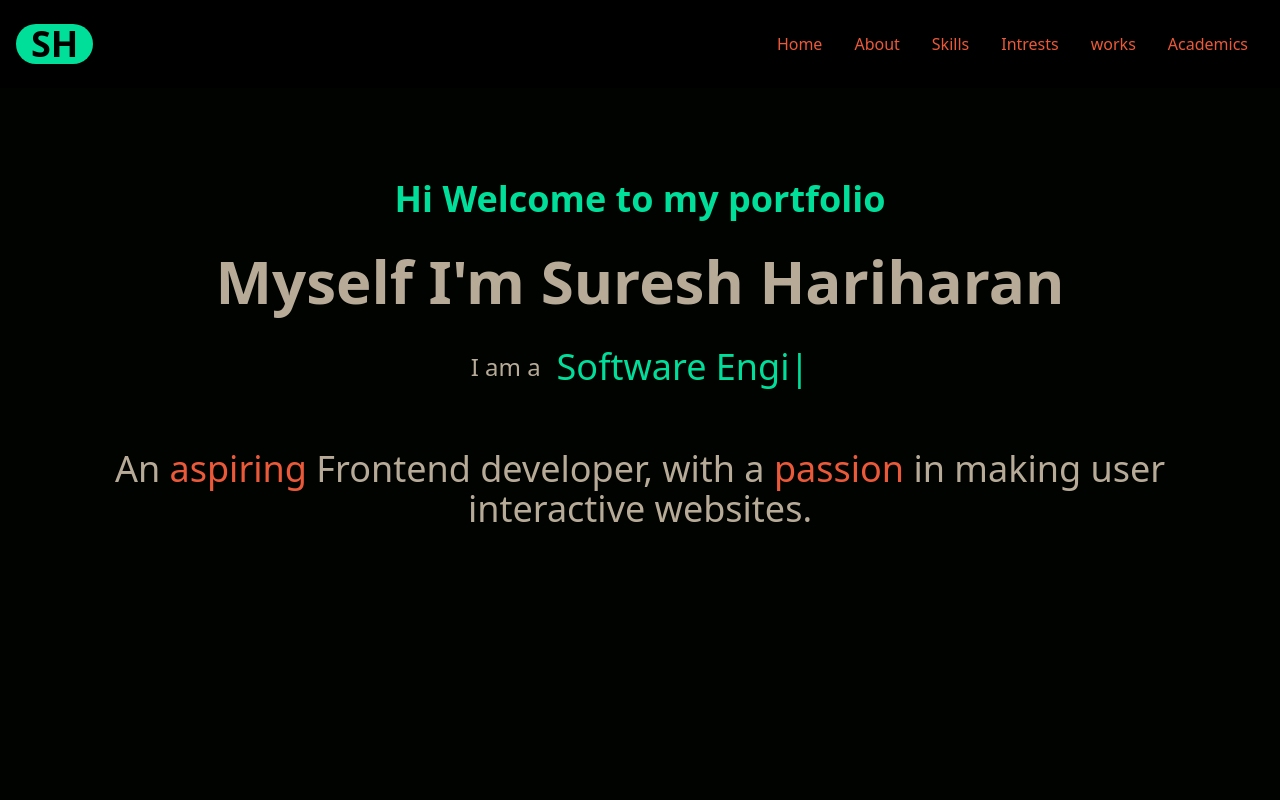
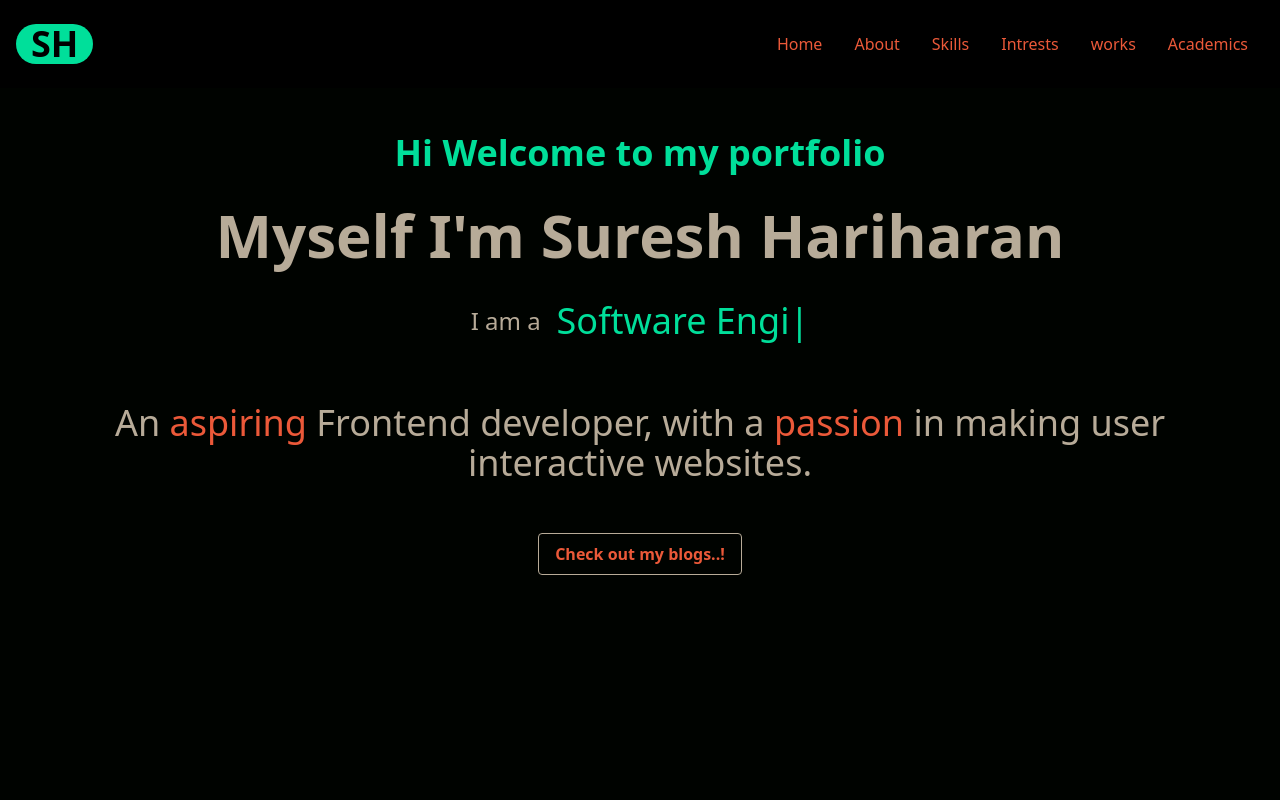
Before and after one commit to suresh-02/Portfolio, a React (Create React App) app: page / in a window 1280 px wide. Shown: the top 800 px of the page. Built offline with nearby package versions, Linux system fonts and the light colour scheme; the HTML template or start-up script is replaced by a standard one.

Commit message:
added blog button

```diff
--- a/src/Components/Content/Intrest.jsx
+++ b/src/Components/Content/Intrest.jsx
@@ -16,7 +16,7 @@ const Intrest = () => {
             My Intrests..!
           </h1>
           <p className="font-bold text-[14px] md:text-[20px] md:py-4 px-6 text-[#B7AB98] text-left mt-10">
-          As a frontend developer, I am passionate about creating visually appealing and user-friendly websites. I find joy in crafting elegant user interfaces that seamlessly blend aesthetics with functionality. The ever-evolving nature of web technologies fascinates me, and I constantly strive to stay up-to-date with the latest trends and advancements in frontend development. From responsive design to interactive components.<br /><p className="text-[#eb5939] py-[10px]">"I enjoy exploring the endless possibilities of HTML, CSS, and JavaScript to bring ideas to life."</p><br />Additionally, I am intrigued by the concept of user experience (UX) and its impact on how people interact with digital products. Understanding the needs and behaviors of users is a challenge that motivates me to continuously improve and optimize the frontend experience. I also have a keen interest in accessibility, aiming to create inclusive websites that are usable by everyone, regardless of their abilities. Collaborating with designers, backend developers, and other professionals in cross-functional teams is something I greatly appreciate, as it allows me to contribute my skills and learn from others. Overall, my passion for frontend development drives me to create engaging and intuitive interfaces that enhance the overall user experience.
+          As a frontend developer, I am passionate about creating visually appealing and user-friendly websites. I find joy in crafting elegant user interfaces that seamlessly blend aesthetics with functionality. The ever-evolving nature of web technologies fascinates me, and I constantly strive to stay up-to-date with the latest trends and advancements in frontend development. From responsive design to interactive components.<br /><p className="text-[#eb5939] py-[10px]">"I enjoy exploring the endless possibilities of HTML, CSS, and JavaScript to bring ideas to life."</p><br />Additionally, I am intrigued by the concept of user experience (UX) and its impact on how people interact with digital products. Understanding the needs and behaviors of users is a challenge that motivates me to continuously improve and optimize the frontend experience.
           </p>
           {/* <button className="w-[100px] h-[50px] bg-black text-[#00df9a] justify-center rounded-lg font-bold mx-auto my-4">
             Connect.
--- a/src/Components/Content/intro.jsx
+++ b/src/Components/Content/intro.jsx
@@ -22,6 +22,9 @@ const Intro = () => {
           />
         </div>
         <p className="text-[#B7AB98]  text-2xl mt-[50px] px-4 md:text-4xl">An <span className="text-[#eb5939]">aspiring</span> Frontend developer, with a <span className="text-[#eb5939]">passion</span> in making user interactive websites.</p>
+        <a  href="https://dev.to/suresh02"  class="bg-transparent mt-[50px] hover:bg-[#eb5939] text-[#eb5939] font-semibold hover:text-black py-2 px-4 border border-[#B7AB98] hover:border-transparent rounded after:transition duration-500 ease-in-out   transform hover:-translate-y-2 hover:scale-120">
+            Check out my blogs..!
+          </a>
       </div>
     </div>
   );
```
